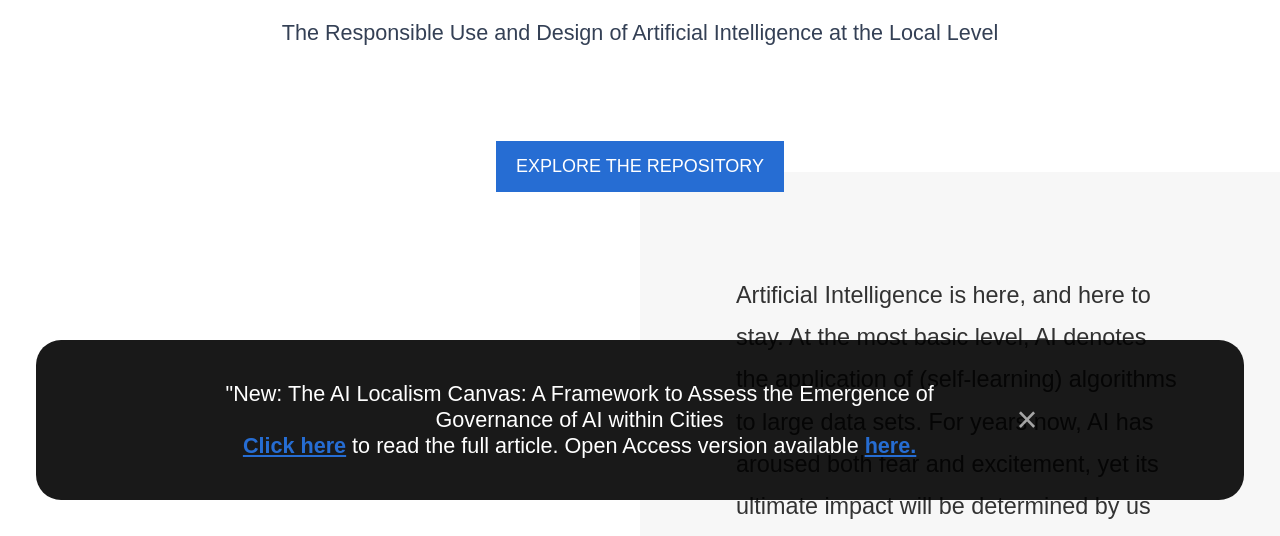
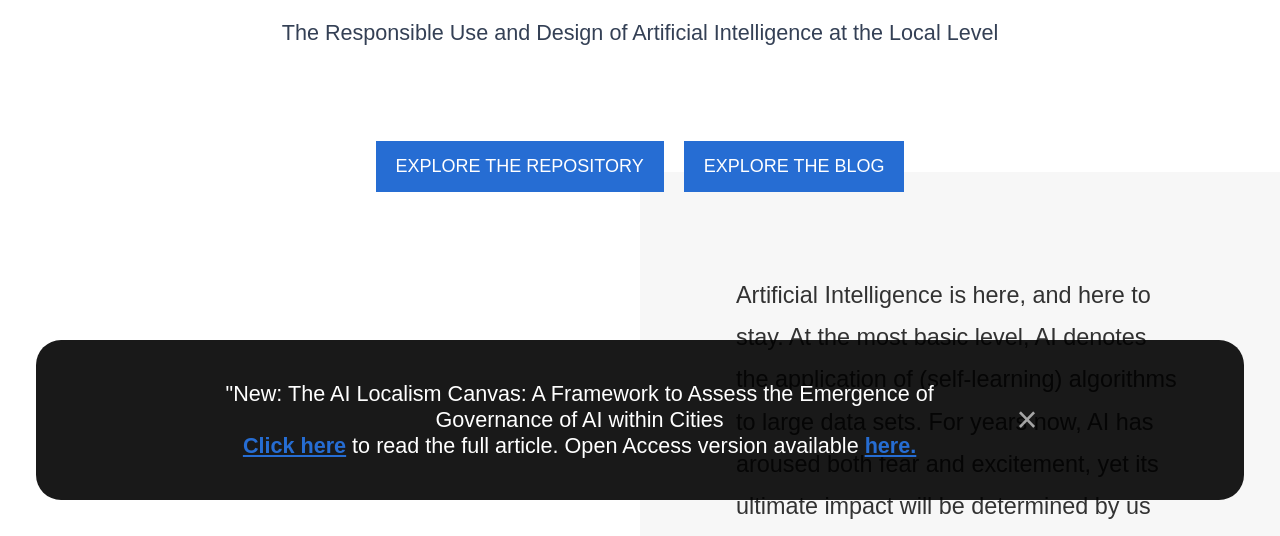
Before and after one commit to GovLab/ailocalism, a plain HTML site: page index.html in a window 1280 px wide. Shown: the part 264-800 px from the top of the page. Drawn offline with nearby package versions, Linux system fonts and the light colour scheme; a web font is replaced by a local one.

Commit message:
blog-button

```diff
--- a/css/styles.css
+++ b/css/styles.css
@@ -551,7 +551,7 @@ align-items: center;
   padding: 15px 20px;
   max-width: 350px;
   text-align: center;
-  margin:-20px;
+  margin:-20px 10px;
 }
 .main-buttons a:hover{
   background-color: var(--theme-color);
--- a/index.html
+++ b/index.html
@@ -96,6 +96,7 @@
   <section>
     <div class="main-buttons">
       <a href="http://list.ailocalism.org" target="_blank" class="button ">Explore the Repository</a>
+      <a href="http://ailocalism.org/blog.html" target="_blank" class="button ">Explore the Blog</a>
     </div>
   </section>
 
```
